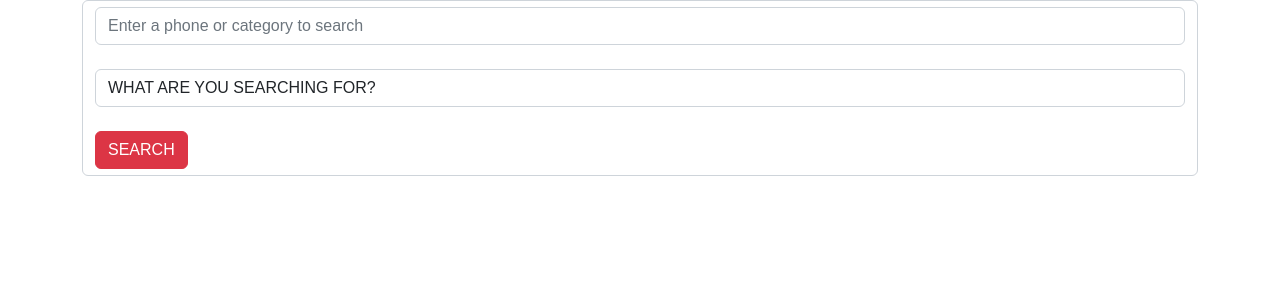
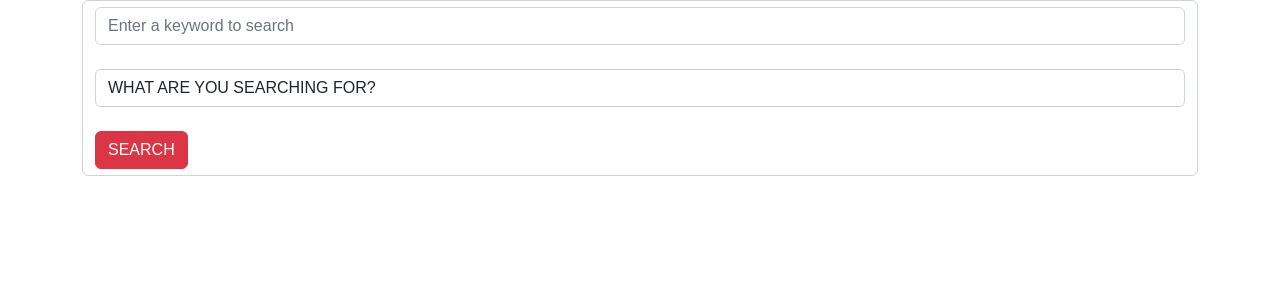
Before and after one commit to vbello-tech/FLIXIVO, a Django app: page /search/ in a window 1280 px wide. Shown: the top 300 px of the page. Run offline with Django 4.2, Linux system fonts and the light colour scheme; some libraries are stand-ins or nearby versions.

```diff
--- a/templates/blog/search.html
+++ b/templates/blog/search.html
@@ -8,7 +8,7 @@
 
 <form class="form-control" action="{% url 'blog:search_result' %}" method="POST" >
     {% csrf_token %}
-    <input type="text" class="form-control" id="search_info" name="search_info" placeholder="Enter a phone or category to search" required data-error="Please enter your name">
+    <input type="text" class="form-control" id="search_info" name="search_info" placeholder="Enter a keyword to search" required data-error="Please enter your name">
    <br>
     <select id="search_type" name="search_type" class="form-control">
        <option disabled selected>WHAT ARE YOU SEARCHING FOR?</option>
```
